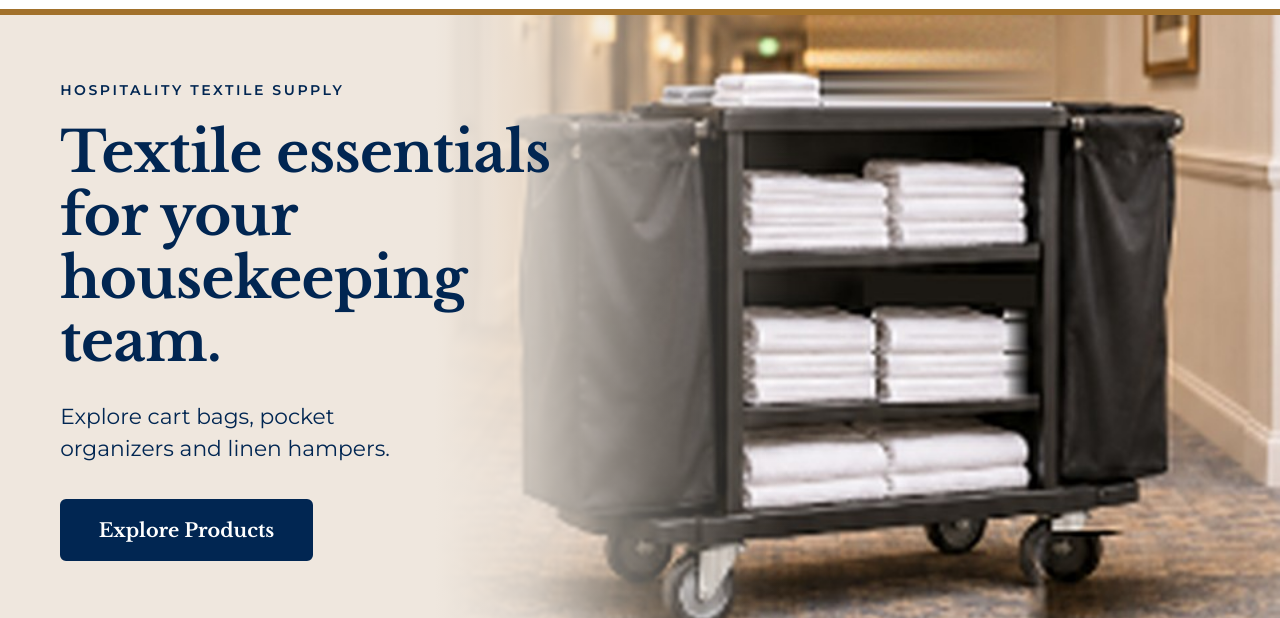
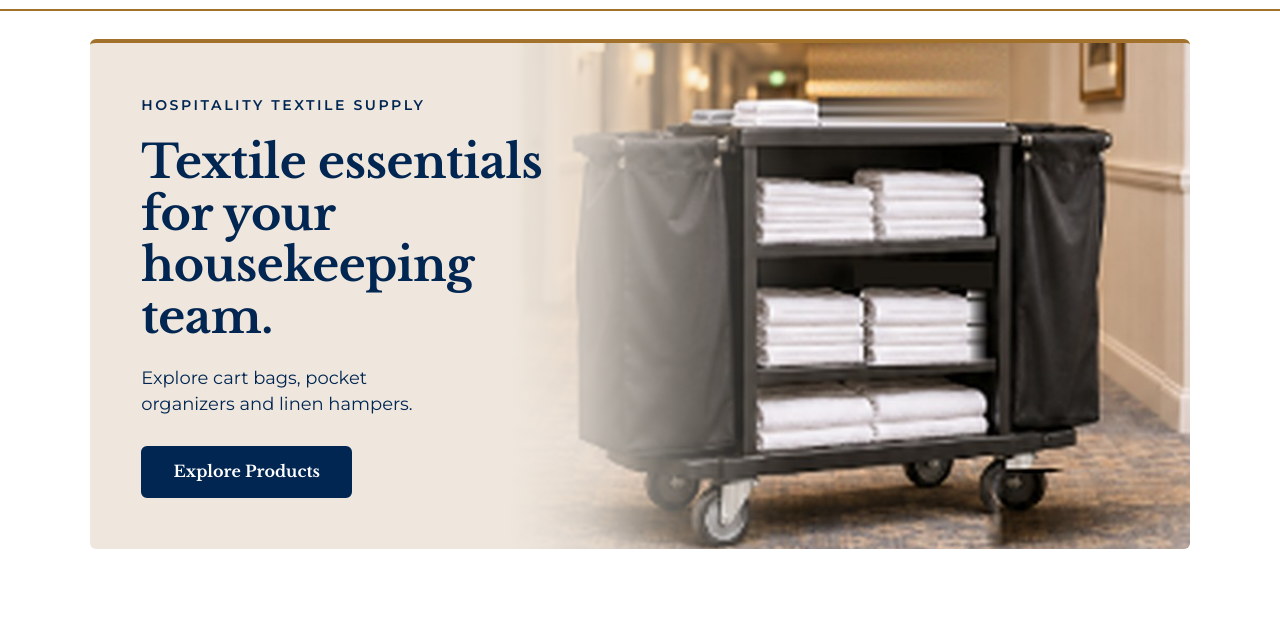
Before and after one commit to yourvaaudrey-yoongi/HTS_Website_Mockup, a plain HTML site: page index.html in a window 1280 px wide. Shown: the part 180-798 px from the top of the page. Drawn offline with nearby package versions, Linux system fonts and the light colour scheme.

Commit message:
Constrain home hero to site content width
Hero now matches the 1180px content wrap used by other sections
instead of spanning the full viewport, with resized copy to fit.

Co-Authored-By: Claude Opus 5.5 <noreply@anthropic.com>

```diff
--- a/css/styles.css
+++ b/css/styles.css
@@ -107,16 +107,16 @@ h1, h2, h3 { font-family: var(--heading); font-weight: 700; color: var(--navy);
 .page-title h1 { font-size: clamp(1.9rem, 4.5vw, 3rem); }
 
 /* ---------- Hero ---------- */
-.hero { position: relative; overflow: hidden; background: var(--champagne-soft); border-top: 4px solid var(--gold); min-height: clamp(420px, 38vw, 600px); display: flex; align-items: center; }
-.hero-media { position: absolute; inset: 0 0 0 34%; }
+.hero { position: relative; overflow: hidden; background: var(--champagne-soft); border-top: 4px solid var(--gold); width: calc(100% - 2 * var(--gutter)); max-width: calc(var(--wrap) - 2 * var(--gutter)); margin: clamp(16px, 2.5vw, 28px) auto 0; border-radius: var(--radius); min-height: clamp(380px, 36vw, 470px); display: flex; align-items: center; }
+.hero-media { position: absolute; inset: 0 0 0 38%; }
 .hero-media img { width: 100%; height: 100%; object-fit: cover; object-position: 60% 70%; }
 .hero-media::before { content: ""; position: absolute; inset: 0; z-index: 1;
   background: linear-gradient(90deg, var(--champagne-soft) 0%, rgba(239, 231, 222, .8) 12%, rgba(239, 231, 222, .3) 28%, rgba(239, 231, 222, 0) 42%); }
-.hero-copy { position: relative; z-index: 2; width: min(100%, 44%); padding: clamp(40px, 5vw, 72px) 0 clamp(40px, 5vw, 72px) clamp(20px, 4.7vw, 90px); display: flex; flex-direction: column; }
+.hero-copy { position: relative; z-index: 2; width: min(100%, 44%); padding: clamp(32px, 4vw, 56px) 0 clamp(32px, 4vw, 56px) clamp(24px, 4vw, 52px); display: flex; flex-direction: column; }
 .hero-eyebrow { font-family: var(--body); font-weight: 600; text-transform: uppercase; letter-spacing: .18em; color: var(--navy); font-size: clamp(.8rem, 1.1vw, 1.05rem); margin: 0 0 1.4em; }
-.hero-copy h1 { font-size: clamp(2.2rem, 4.4vw, 4.2rem); line-height: 1.12; letter-spacing: -.01em; margin-bottom: .5em; max-width: 9.8em; }
-.hero-copy h1 + p { font-size: clamp(1.05rem, 1.7vw, 1.6rem); line-height: 1.45; color: var(--navy); margin: 0 0 1.6em; max-width: 24ch; }
-.hero-copy .btn { align-self: flex-start; font-family: var(--heading); font-size: clamp(1.05rem, 1.5vw, 1.45rem); padding: .7em 1.9em; }
+.hero-copy h1 { font-size: clamp(2.1rem, 3.6vw, 2.9rem); line-height: 1.12; letter-spacing: -.01em; margin-bottom: .5em; max-width: 9.8em; }
+.hero-copy h1 + p { font-size: clamp(1.05rem, 1.4vw, 1.25rem); line-height: 1.45; color: var(--navy); margin: 0 0 1.6em; max-width: 24ch; }
+.hero-copy .btn { align-self: flex-start; font-family: var(--heading); font-size: clamp(1rem, 1.2vw, 1.15rem); padding: .7em 1.9em; }
 
 /* ---------- Sections ---------- */
 .section { padding-block: clamp(40px, 6vw, 72px); }
@@ -261,7 +261,7 @@ h1, h2, h3 { font-family: var(--heading); font-weight: 700; color: var(--navy);
 }
 
 @media (max-width: 720px) {
-  .hero { flex-direction: column; align-items: stretch; min-height: 0; }
+  .hero { flex-direction: column; align-items: stretch; min-height: 0; width: 100%; margin-top: 0; border-radius: 0; }
   .hero-media { position: relative; inset: auto; order: -1; }
   .hero-media::before { background: linear-gradient(180deg, rgba(239, 231, 222, 0) 70%, var(--champagne-soft) 100%); }
   .hero-media img { aspect-ratio: 3 / 2; }
```
